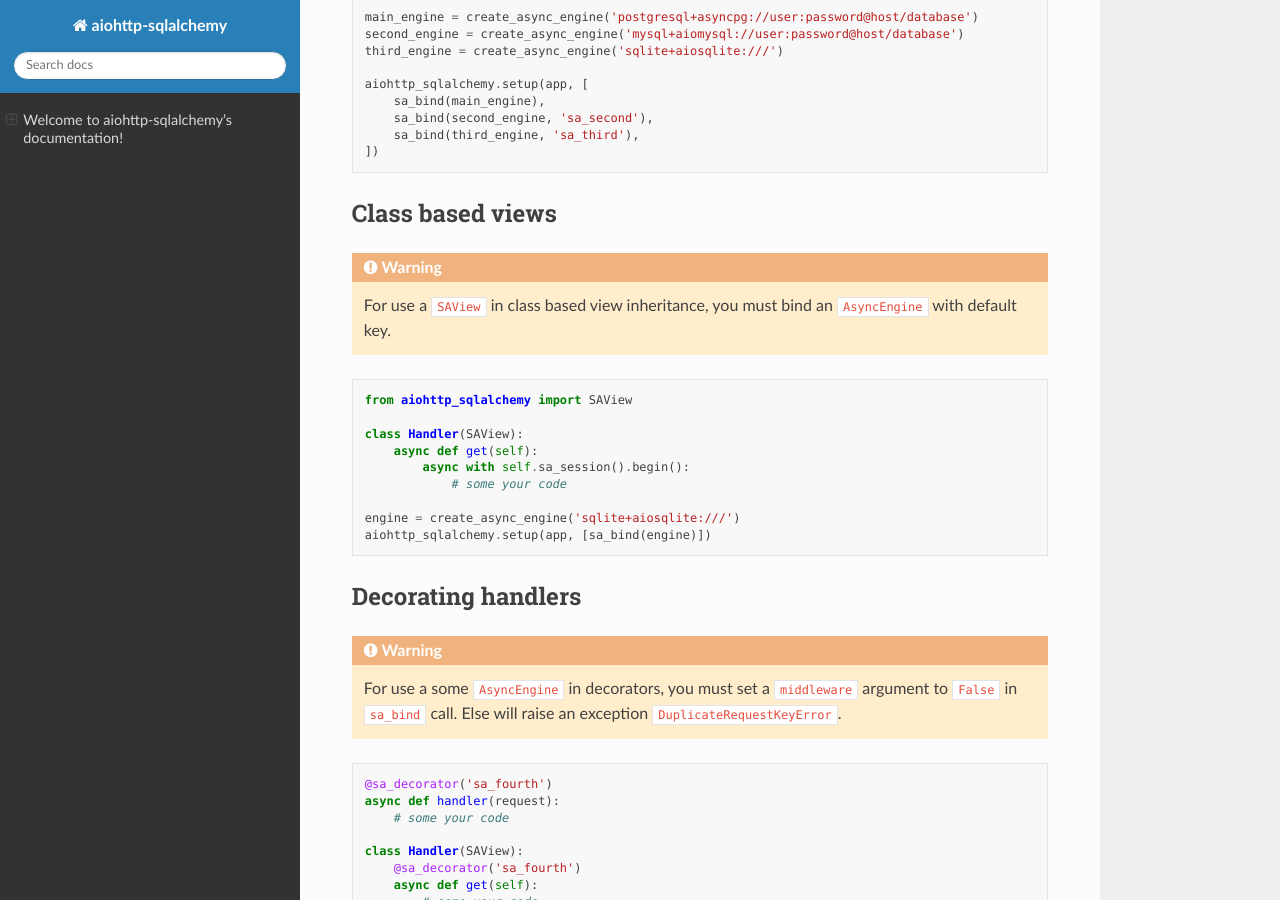
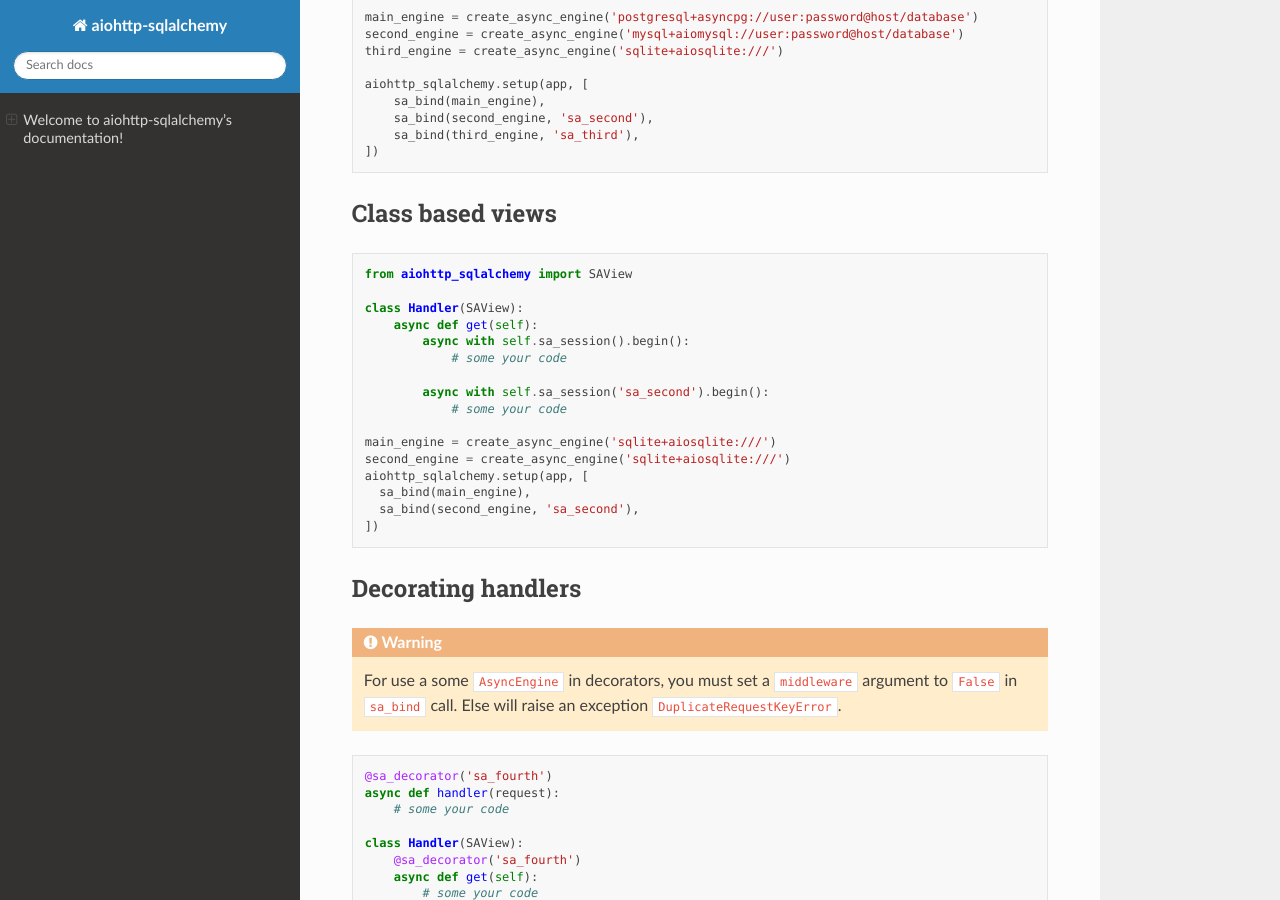
Before and after one commit to ri-gilfanov/aiohttp-sqlalchemy, a Sphinx documentation site: the page built from docs/index.rst, in a window 1280 px wide and 900 px high, scrolled down 1912 px. Built offline with Sphinx 7.4.7 and the Read the Docs theme 2.0.0, drawn with Linux system fonts in a browser that asks for light colours.

Commit message:
Update "Class based views" section in docs

```diff
--- a/docs/index.rst
+++ b/docs/index.rst
@@ -107,11 +107,6 @@ Binding multiple engines
 
 Class based views
 -----------------
-.. warning::
-
-  For use a ``SAView`` in class based view inheritance, you must bind an
-  ``AsyncEngine`` with default key.
-
 .. code-block:: python
 
   from aiohttp_sqlalchemy import SAView
@@ -121,8 +116,15 @@ Class based views
           async with self.sa_session().begin():
               # some your code
 
-  engine = create_async_engine('sqlite+aiosqlite:///')
-  aiohttp_sqlalchemy.setup(app, [sa_bind(engine)])
+          async with self.sa_session('sa_second').begin():
+              # some your code
+
+  main_engine = create_async_engine('sqlite+aiosqlite:///')
+  second_engine = create_async_engine('sqlite+aiosqlite:///')
+  aiohttp_sqlalchemy.setup(app, [
+    sa_bind(main_engine),
+    sa_bind(second_engine, 'sa_second'),
+  ])
 
 
 Decorating handlers
```
